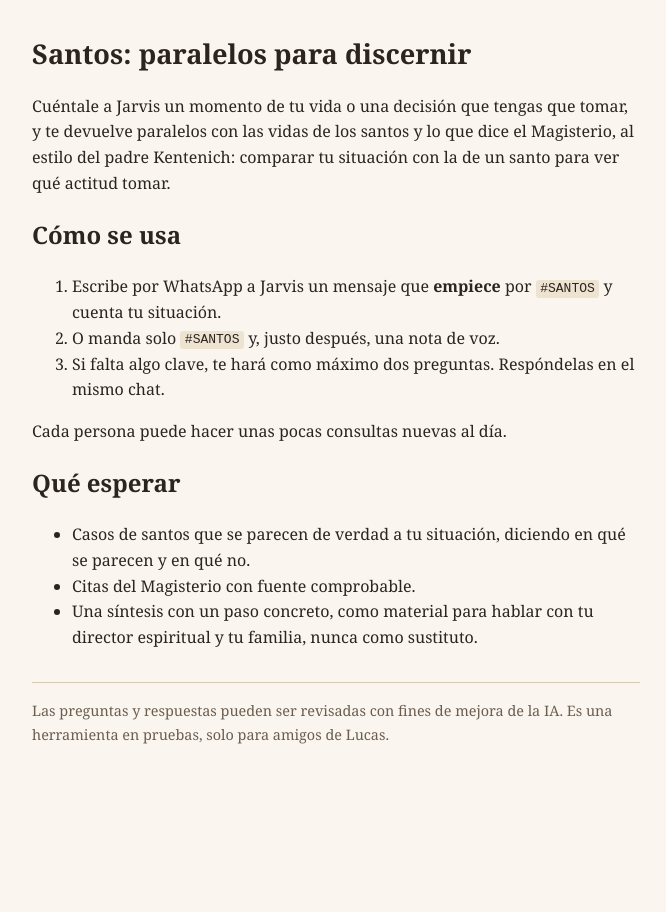
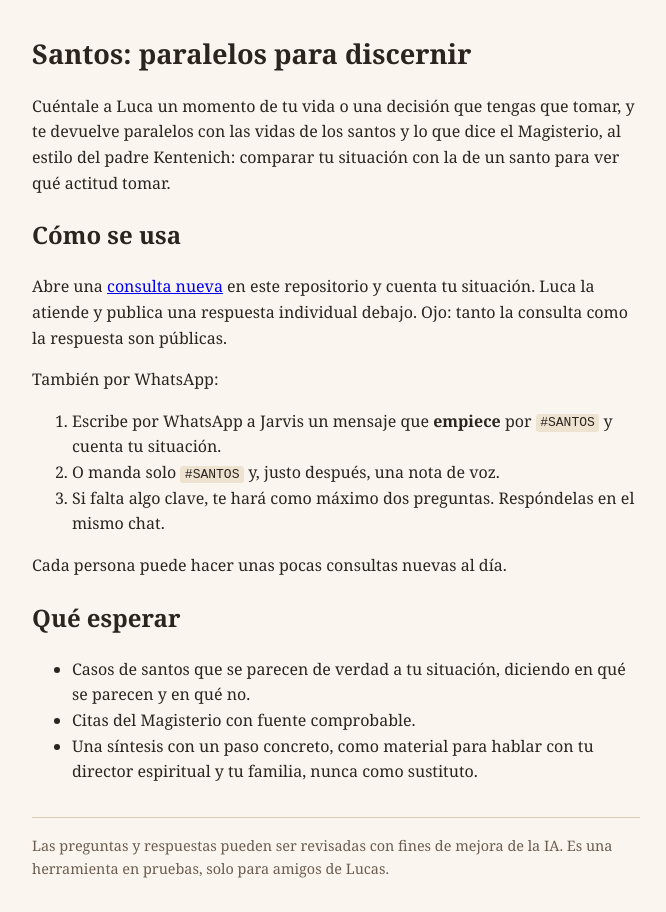
Before and after one commit to lucasague/santos-web, a plain HTML site: page index.html in a window 1280 px wide. Shown: the whole page, without its empty margins (304-970 px from the left). Before the commit the page ends 800 px from the top, so only its background shows below. Drawn offline with Linux system fonts and the light colour scheme.

Commit message:
fix: sin el nombre Jarvis (es Luca ante el público); consultas por issues

```diff
--- a/index.html
+++ b/index.html
@@ -13,8 +13,10 @@ h1{font-size:1.7rem}code{background:#eee3d0;padding:.1em .35em;border-radius:3px
 </head>
 <body>
 <h1>Santos: paralelos para discernir</h1>
-<p>Cuéntale a Jarvis un momento de tu vida o una decisión que tengas que tomar, y te devuelve paralelos con las vidas de los santos y lo que dice el Magisterio, al estilo del padre Kentenich: comparar tu situación con la de un santo para ver qué actitud tomar.</p>
+<p>Cuéntale a Luca un momento de tu vida o una decisión que tengas que tomar, y te devuelve paralelos con las vidas de los santos y lo que dice el Magisterio, al estilo del padre Kentenich: comparar tu situación con la de un santo para ver qué actitud tomar.</p>
 <h2>Cómo se usa</h2>
+<p>Abre una <a href="https://github.com/lucasague/santos-web/issues/new?template=consulta.md">consulta nueva</a> en este repositorio y cuenta tu situación. Luca la atiende y publica una respuesta individual debajo. Ojo: tanto la consulta como la respuesta son públicas.</p>
+<p>También por WhatsApp:</p>
 <ol>
 <li>Escribe por WhatsApp a Jarvis un mensaje que <strong>empiece</strong> por <code>#SANTOS</code> y cuenta tu situación.</li>
 <li>O manda solo <code>#SANTOS</code> y, justo después, una nota de voz.</li>
```
Also changed, not shown: 1 other file.
